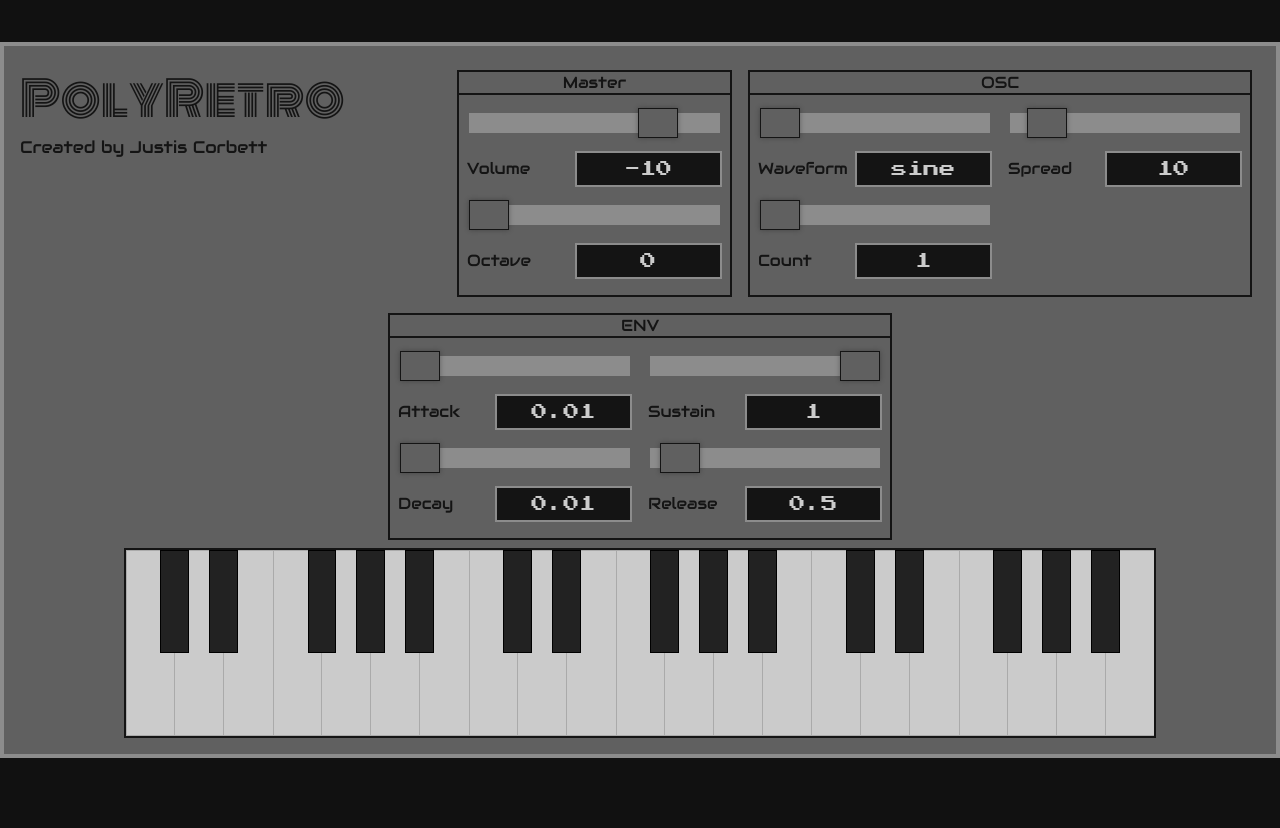
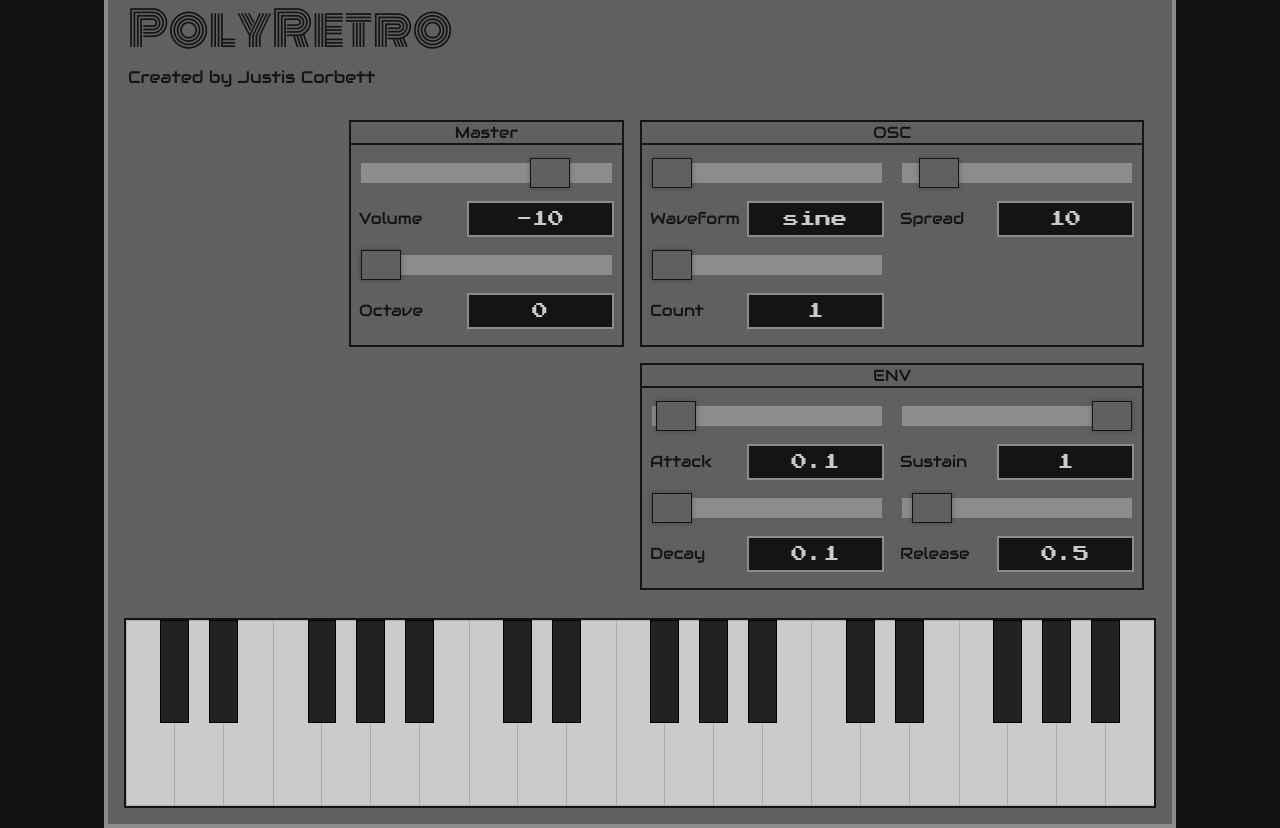
Before and after one commit to JustisCorbett/synthesizer, a React (Create React App) app: page / in a window 1280 px wide. Before the commit the page ends 800 px from the top, so only its background shows below. Built offline with nearby package versions, Linux system fonts and the light colour scheme.

Commit message:
styling cchanges, flexing

```diff
--- a/src/App.css
+++ b/src/App.css
@@ -77,6 +77,26 @@
   width: 100%;
 }
 
+.top-container {
+  display: -webkit-box;
+  display: -ms-flexbox;
+  display: flex;
+  -webkit-box-orient: horizontal;
+  -webkit-box-direction: normal;
+      -ms-flex-direction: row;
+          flex-direction: row;
+  -webkit-box-align: start;
+      -ms-flex-align: start;
+          align-items: flex-start;
+  -webkit-box-pack: end;
+      -ms-flex-pack: end;
+          justify-content: flex-end;
+  width: 80vw;
+  -ms-flex-wrap: wrap;
+      flex-wrap: wrap;
+  margin-bottom: 1.25em;
+}
+
 .controls {
   display: -webkit-box;
   display: -ms-flexbox;
@@ -88,10 +108,9 @@
   -webkit-box-align: start;
       -ms-flex-align: start;
           align-items: flex-start;
-  -webkit-box-pack: center;
-      -ms-flex-pack: center;
-          justify-content: center;
-  width: 100%;
+  -webkit-box-pack: end;
+      -ms-flex-pack: end;
+          justify-content: flex-end;
   -ms-flex-wrap: wrap;
       flex-wrap: wrap;
 }
@@ -195,6 +214,7 @@
   -webkit-box-pack: left;
       -ms-flex-pack: left;
           justify-content: left;
+  margin-bottom: 0.5em;
 }
 
 .sub-label {
--- a/src/App.js
+++ b/src/App.js
@@ -37,7 +37,7 @@
             volume: -10,
             detune: 0,
             oscillator: {type: 'fatsine', count: 1, spread: 10},
-            envelope: {attack: 0.01, decay: 0.01, sustain: 1, release: 0.5},
+            envelope: {attack: 0.1, decay: 0.1, sustain: 1, release: 0.5},
         });
 
     const [octave, setOctave] = React.useState(0);
@@ -240,11 +240,12 @@
     return (
         <div className="App">
             <div id="synth-container">
-                <div className="controls">
+                <div className="top-container">
                     <div className="main-label">
                         <div>PolyRetro</div>
                         <div className="sub-label">Created by Justis Corbett</div>
                     </div>
+                    <div className="controls">
                         <div className="control-container">
                             <div className="control-label">Master</div>
                             <div className="control-main-row">
@@ -334,6 +335,7 @@
                             </div>
                         </div>
                     </div>
+                </div>
                 <div id="keyboard">
                     <div className="key white c" data-note="C" data-octave="0" data-key="z">
                     </div>
--- a/src/App.scss
+++ b/src/App.scss
@@ -69,12 +69,21 @@
     width: 100%;
 }
 
+.top-container {
+    display: flex;
+    flex-direction: row;
+    align-items: flex-start;
+    justify-content: flex-end;
+    width: $keyboard_Width;
+    flex-wrap: wrap;
+    margin-bottom: 1.25em;
+}
+
 .controls {
     display: flex;
     flex-direction: row;
     align-items: flex-start;
-    justify-content: center;
-    width: 100%;
+    justify-content: flex-end;
     flex-wrap: wrap;
 }
 
@@ -129,6 +138,7 @@
     flex-direction: column;
     align-items: flex-start;
     justify-content: left;
+    margin-bottom: 0.5em;
 }
 
 .sub-label{
```
Also changed, not shown: 1 other file (tests, documents, lock files or other folders). Lines whose indentation alone changed are shown as unchanged.
